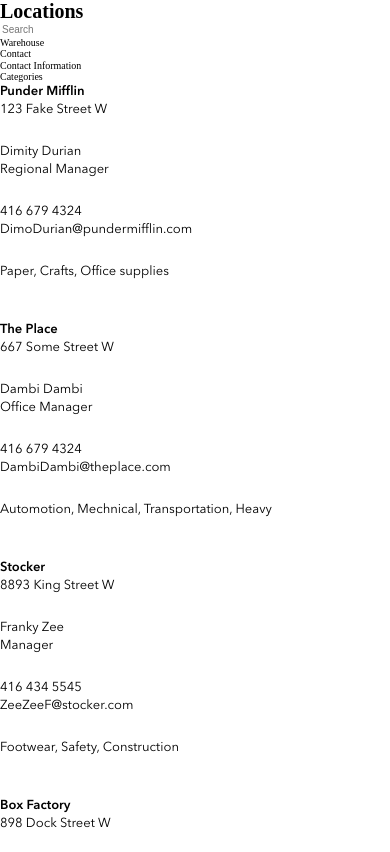
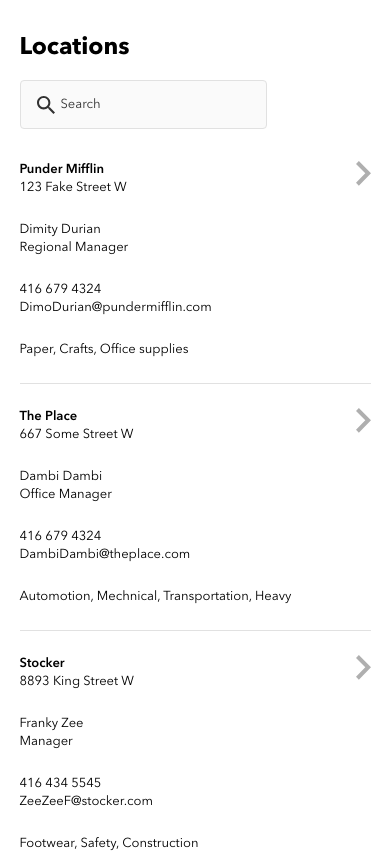
Before and after one commit to Michael-Maleki/InStock, a React (Create React App) app in the folder client/: page / in a window 390 px wide. Shown: the top 852 px of the page. Built offline with nearby package versions, Linux system fonts and the light colour scheme.

Commit message:
mobile completed. working on tablet and desktop.

```diff
--- a/client/src/components/Warehouses/Location/Location.js
+++ b/client/src/components/Warehouses/Location/Location.js
@@ -1,12 +1,15 @@
 import React from 'react';
+import rightArrow from '../../../assets/Icons/SVG/Icon-arrow-right.svg'
 // import axios from 'axios';
 // import {Link} from 'react-router-dom';
 
 class Location extends React.Component {
   render() {
     const {address, contact, id, inventoryCategories, name} = this.props.location
+
     return(
       <li className="location__item" id={id}>
+        <div className='location__content-flex'>
           <p className="location__text location__text--bold">{name}</p>
           <p className="location__text location__text--padding">{address.street}</p>
           <p className="location__text">{contact.name}</p>
@@ -14,6 +17,10 @@ class Location extends React.Component {
           <p className="location__text">{contact.phone}</p>
           <a className="location__mail location__text--padding" href="mailto:info@thebeesknees.com">{contact.email}</a>
           <p className="location__text">{inventoryCategories}</p>
+        </div>
+        {/* <Link to='/'> */}
+          <img className='location__arrow'src={rightArrow} alt='right-arrow'/>
+        {/* </Link> */}
       </li>
     )
   }
--- a/client/src/components/Warehouses/Location/Location.scss
+++ b/client/src/components/Warehouses/Location/Location.scss
@@ -3,11 +3,23 @@
 
     &__item {
       display: flex;
+      @extend %bottom-divider;
+      padding-top: 2.4rem;
+      padding-bottom: 2.4rem;
+    }
+
+    &__content-flex {
+      display: flex;
       flex-direction: column;
-      padding-bottom: 4.0rem;
+
       justify-content: space-between;
       @include media-max-width(550, 2, 1);
       @include media-max-width(1200, 3, 2);
+    }
+
+    &__arrow {
+      align-self: flex-start;
+      margin-left: auto;
     }
 
     &__text {
@@ -27,5 +39,10 @@
       color: black;
       word-break: break-all;
     }
+
+    &__arrow {
+
+      width: 15px;
+    }
   }
 //End of Contact flex container
--- a/client/src/components/Warehouses/Warehouses.js
+++ b/client/src/components/Warehouses/Warehouses.js
@@ -28,18 +28,40 @@ class Warehouses extends React.Component {
     }
 
   render() {
-    console.log(locations)
+
+    // const {isLoaded, error} = this.state
+
+    // if (error) {
+    //   return (
+    //     <>
+    //       <h1 className="loading-error">Error: {error.message}</h1>
+    //       <p className="error-emoji">
+    //         <span role="img" aria-label="cry-face emoji">
+    //           &#128557;
+    //         </span>
+    //       </p>
+    //     </>
+    //   );
+    // } else if (!isLoaded) {
+    //   return (
+    //     <>
+    //       <h1 className="loading-error">Loading...</h1>
+    //       <div className="loader" />
+    //     </>
+    //   );
+    // } else
+
     return(
-      <main>
-        <header>
-          <h1>Locations</h1>
-          <input type='search' placeholder='Search'/>
+      <main className='warehouse'>
+        <header className='warehouse__header'>
+          <h1 className='warehouse__title'>Locations</h1>
+          <input className='warehouse__search' type='search' placeholder='Search'/>
         </header>
         <ul className='warehouse__label-container'>
-          <li className='warehouse__labe'>Warehouse</li>
-          <li className='warehouse__labe'>Contact</li>
-          <li className='warehouse__labe'>Contact Information</li>
-          <li className='warehouse__labe'>Categories</li>
+          <li className='warehouse__label'>Warehouse</li>
+          <li className='warehouse__label'>Contact</li>
+          <li className='warehouse__label'>Contact Information</li>
+          <li className='warehouse__label'>Categories</li>
         </ul>
         <ul className='warehouse__list'>
           {/* <Location /> */
--- a/client/src/components/Warehouses/Warehouses.scss
+++ b/client/src/components/Warehouses/Warehouses.scss
@@ -1,4 +1,77 @@
 .warehouse {
+  @extend %padding--mobile;
+  @extend %padding--tablet;
+  @extend %padding--desktop;
+
+  &__header {
+    display: flex;
+    flex-direction: column;
+
+    @media #{$Tablet} {
+      flex-direction: row;
+    }
+  }
+
+  &__title {
+    @extend %header-section;
+    margin-bottom: 1.6rem;
+    margin-top: 3.2rem;
+
+    @media #{$Tablet} {
+      margin-top: 4.8rem;
+    }
+  }
+
+&__search {
+    @extend %paragraph-regular;
+    @include media-max-width(Mobile, 3.25, 3);
+
+    background: url('../../assets/Icons/SVG/Icon-search.svg'), $text-field-bg-fill;
+    background-repeat: no-repeat;
+    background-position-y: center;
+    background-position-x: 16px;
+
+    color: $paragraph-text;
+    border: 1px solid $field-border;
+    height: 4.9rem;
+    padding: 16px 0 16px 40px;
+    margin-bottom: 0.8rem;
+    border-radius: 4px;
+
+    &::placeholder {
+      color: $paragraph-text;
+      opacity: 1;
+    }
+
+    &:focus {
+      border: 3px solid $primary-cta;
+    }
+
+    @media #{$Tablet} {
+      width: 190px;
+      margin-left: auto;
+      margin-bottom: 0;
+      height: 4.8rem;
+    }
+
+    @media #{$Desktop} {
+      width: 252px;
+    }
+  } //End of search bar styling
+
+
+  &__label-container {
+    display: none;
+
+    @media #{$Desktop} {
+      display: flex;
+    }
+  }
+
+  // &__label {
+
+  // }
+
   &__list {
     justify-content: space-between;
 
--- a/client/src/css/Master.scss
+++ b/client/src/css/Master.scss
@@ -10,4 +10,5 @@
 //Imports the styles for the Error/Loading page
 @import './ErrorLoading.scss';
 
-@import '../components/Warehouses/Location/Location.scss'
+@import '../components/Warehouses/Location/Location.scss';
+@import '../components/Warehouses/Warehouses.scss'
```
Lines whose indentation alone changed are shown as unchanged.
